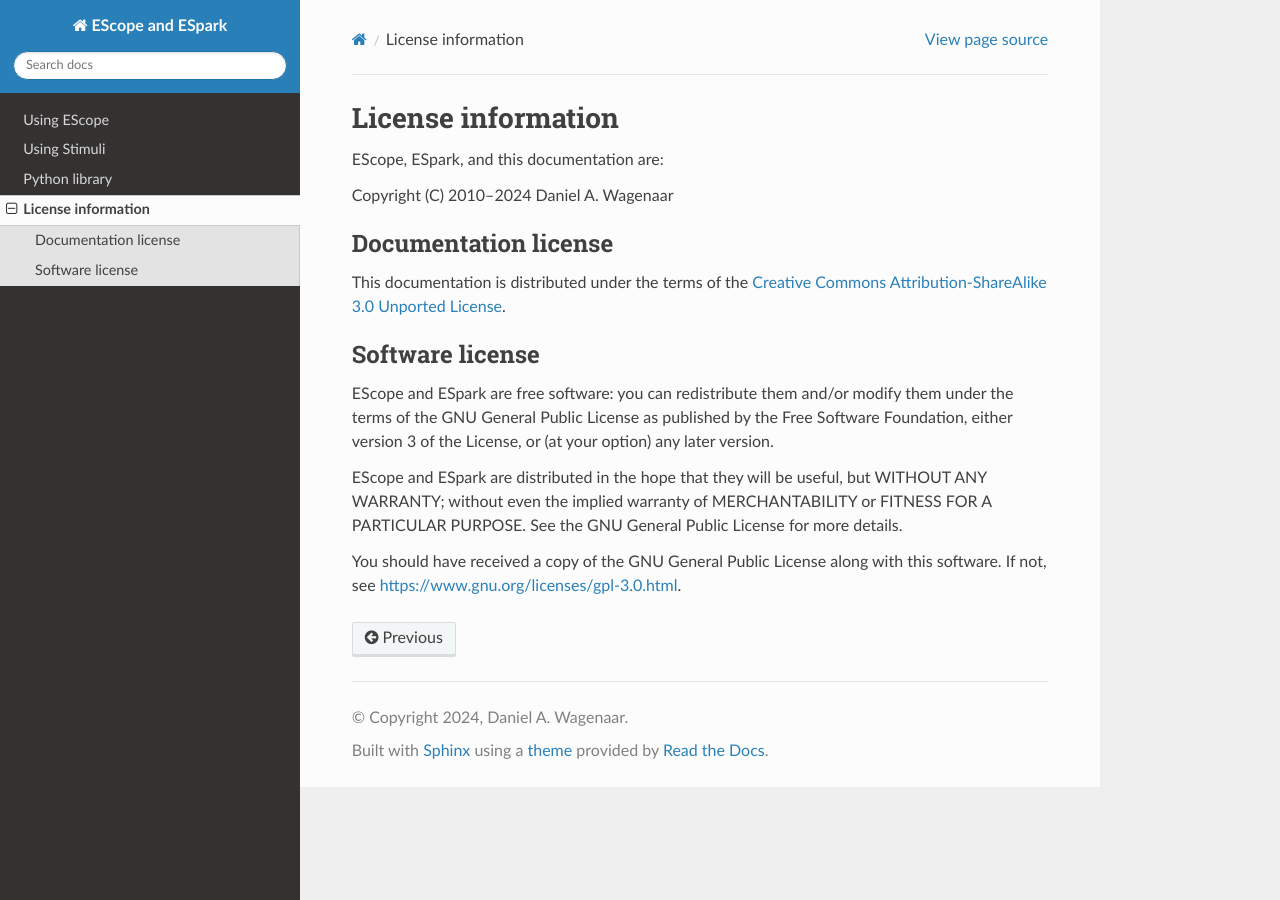
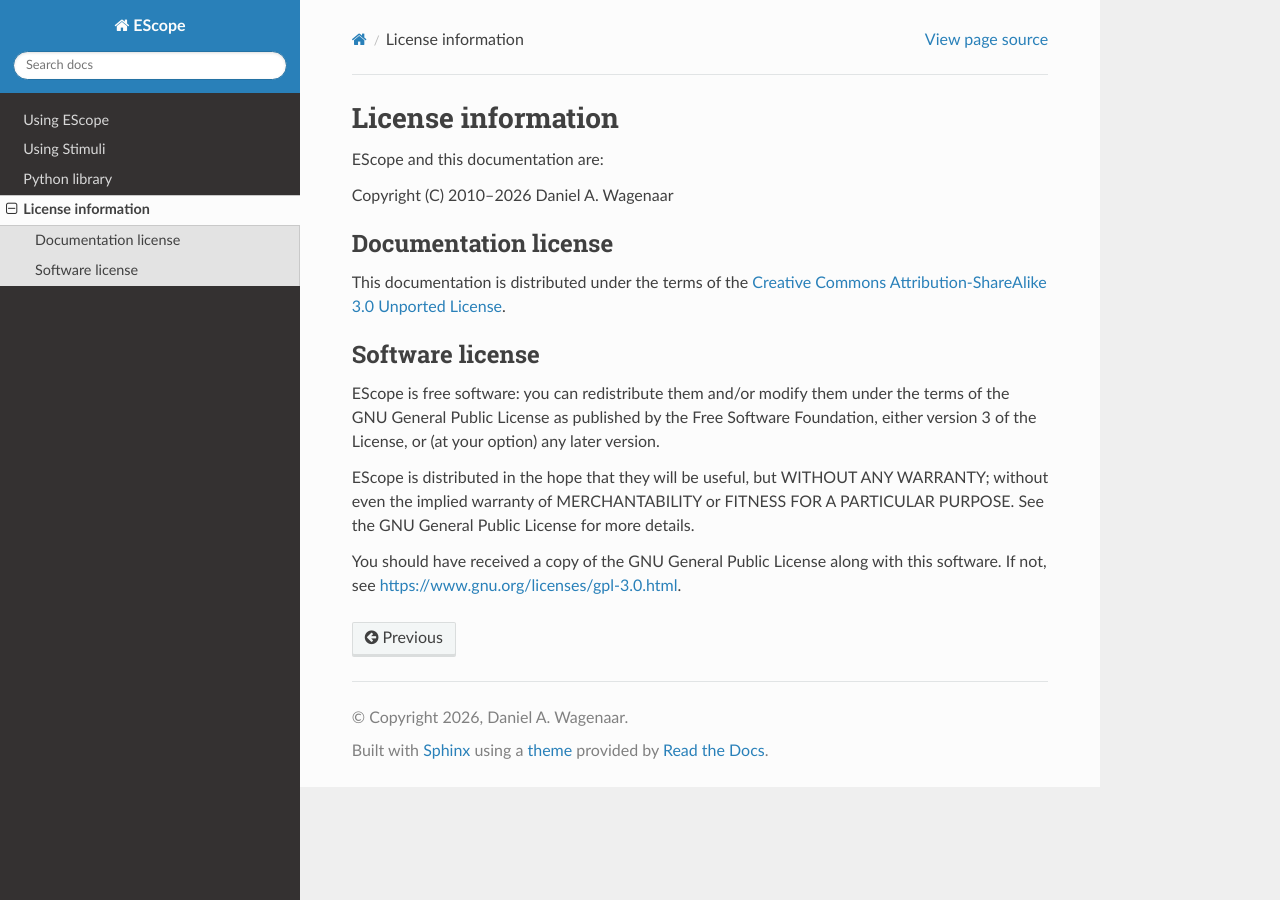
Before and after one commit to wagenadl/escope, a Sphinx documentation site: the page built from docs/source/license.rst, in a window 1280 px wide. Built offline with Sphinx 7.4.7 and the Read the Docs theme 3.1.0, drawn with Linux system fonts in a browser that asks for light colours.

Commit message:
Updated docs

```diff
--- a/docs/source/conf.py
+++ b/docs/source/conf.py
@@ -19,12 +19,12 @@
 
 # -- Project information -----------------------------------------------------
 
-project = 'EScope and ESpark'
-copyright = '2024, Daniel A. Wagenaar'
+project = 'EScope'
+copyright = '2026, Daniel A. Wagenaar'
 author = 'Daniel A. Wagenaar'
 
 # The full version, including alpha/beta/rc tags
-release = '3.3.0'
+release = '4.1.0'
 
 
 # -- General configuration ---------------------------------------------------
--- a/docs/source/espark-bin.rst
+++ b/docs/source/espark-bin.rst
@@ -1,3 +1,5 @@
+.. _espark:
+
 Using Stimuli
 =============
 
--- a/docs/source/license.rst
+++ b/docs/source/license.rst
@@ -3,9 +3,9 @@
 License information
 ===================
 
-EScope, ESpark, and this documentation are:
+EScope and this documentation are:
 
-Copyright (C) 2010–2024 Daniel A. Wagenaar
+Copyright (C) 2010–2026 Daniel A. Wagenaar
 
 
 Documentation license
@@ -18,12 +18,12 @@
 Software license
 ----------------
 
-EScope and ESpark are free software: you can redistribute them and/or
+EScope is free software: you can redistribute them and/or
 modify them under the terms of the GNU General Public License as
 published by the Free Software Foundation, either version 3 of the
 License, or (at your option) any later version.
 
-EScope and ESpark are distributed in the hope that they will be
+EScope is distributed in the hope that they will be
 useful, but WITHOUT ANY WARRANTY; without even the implied warranty of
 MERCHANTABILITY or FITNESS FOR A PARTICULAR PURPOSE.  See the GNU
 General Public License for more details.
```
Also changed, not shown: docs/source/escope-bin.rst (+8 -0 lines), docs/source/banner.in.svg, docs/source/banner.svg.
